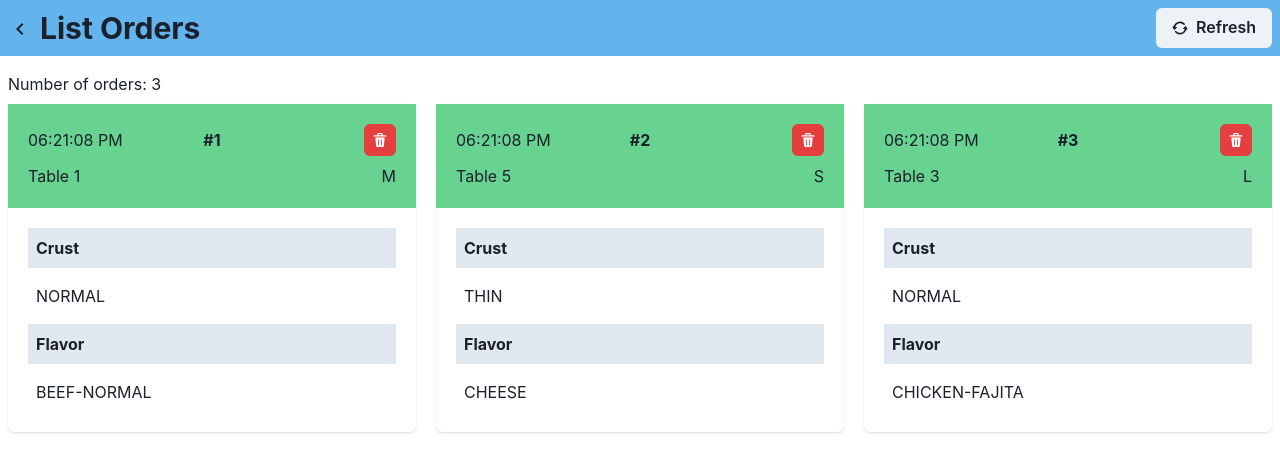
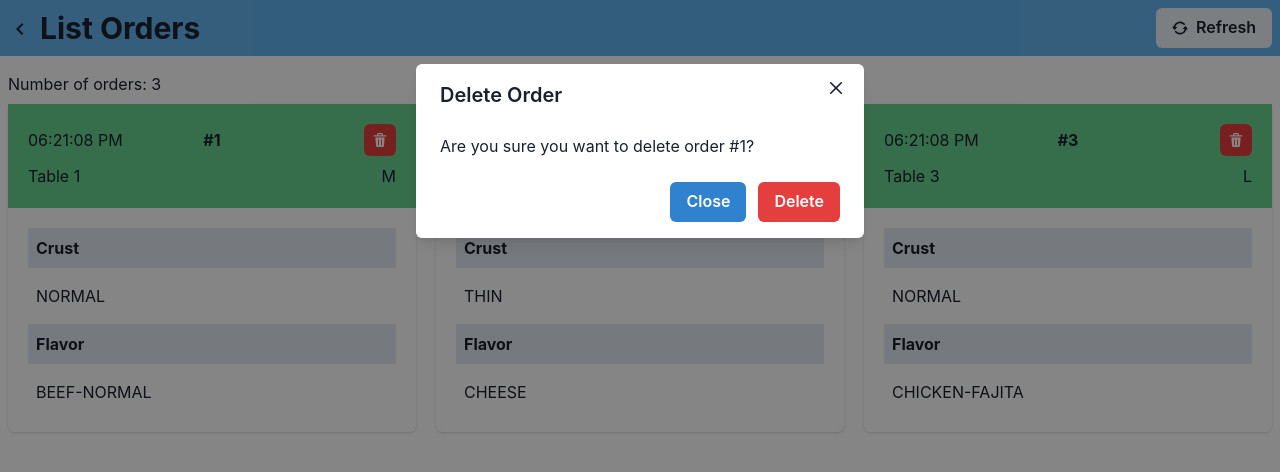
Before and after one commit to dangpg/dough-with-stuff, a React (Vite) app: page /list in a window 1280 px wide. Both pictures are taken after a click on the button 380 px from the left and 140 px from the top of the page. Shown: the top 472 px of the page. Built offline with nearby package versions, Linux system fonts and the light colour scheme; no server answers.

Commit message:
Add delete feature

```diff
--- a/src/components/list-item.tsx
+++ b/src/components/list-item.tsx
@@ -1,25 +1,78 @@
 import {
   Box,
+  Button,
   Card,
   CardBody,
   CardHeader,
   Flex,
   IconButton,
+  Modal,
+  ModalBody,
+  ModalCloseButton,
+  ModalContent,
+  ModalFooter,
+  ModalHeader,
+  ModalOverlay,
   Text,
+  useDisclosure,
+  useToast,
   VStack,
 } from "@chakra-ui/react";
 import { DeleteIcon } from "@chakra-ui/icons";
 import { PizzaDto } from "../types/pizza-dto";
 import { formatTimestamp } from "../utils";
+import { usePizzaAPI } from "../hooks/usePizzaAPI";
+import { useEffect } from "react";
+import LoadingOverlay from "./loading-overlay";
 
 interface Props {
   pizza: PizzaDto;
+  onOrderDeleted: () => void;
 }
 
-const ListItem = ({ pizza }: Props) => {
+const ListItem = ({ pizza, onOrderDeleted }: Props) => {
   const { Order_ID, Timestamp, Table_No, Size, Crust, Flavor } = pizza;
 
+  const toast = useToast();
+  const { isOpen, onOpen, onClose } = useDisclosure();
+
+  const { isDone, hasError, deletePizza, isPending } = usePizzaAPI();
+
+  const handleDeleteClick = async () => {
+    if (Order_ID === undefined) return;
+
+    deletePizza(Order_ID);
+  };
+
+  useEffect(() => {
+    if (!isDone || !Order_ID) return;
+
+    if (hasError) {
+      toast({
+        title: "Unexpected error.",
+        description: `An error occurred while deleting the order #${Order_ID}. Please try again.`,
+        status: "error",
+        duration: 5000,
+        isClosable: true,
+      });
+
+      return;
+    }
+
+    toast({
+      title: "Order deleted.",
+      description: `Successfully deleted order #${Order_ID}.`,
+      status: "success",
+      duration: 5000,
+      isClosable: true,
+    });
+
+    onOrderDeleted();
+  }, [isDone, hasError, toast, onOrderDeleted, Order_ID]);
+
   return (
+    <>
+      {isPending && <LoadingOverlay>Deleting Order</LoadingOverlay>}
       <Card>
         <CardHeader bg="green.300">
           <VStack alignItems="stretch">
@@ -36,6 +89,7 @@ const ListItem = ({ pizza }: Props) => {
                   aria-label="Delete Order"
                   size="sm"
                   icon={<DeleteIcon />}
+                  onClick={onOpen}
                 />
               </Flex>
             </Flex>
@@ -62,6 +116,33 @@ const ListItem = ({ pizza }: Props) => {
           </VStack>
         </CardBody>
       </Card>
+
+      <Modal isOpen={isOpen} onClose={onClose}>
+        <ModalOverlay />
+        <ModalContent>
+          <ModalHeader>Delete Order</ModalHeader>
+          <ModalCloseButton />
+          <ModalBody>
+            <Text>{`Are you sure you want to delete order #${Order_ID}?`}</Text>
+          </ModalBody>
+
+          <ModalFooter>
+            <Button colorScheme="blue" mr={3} onClick={onClose}>
+              Close
+            </Button>
+            <Button
+              colorScheme="red"
+              onClick={() => {
+                onClose();
+                handleDeleteClick();
+              }}
+            >
+              Delete
+            </Button>
+          </ModalFooter>
+        </ModalContent>
+      </Modal>
+    </>
   );
 };
 
--- a/src/hooks/usePizzaAPI.ts
+++ b/src/hooks/usePizzaAPI.ts
@@ -46,6 +46,16 @@ const testRead = async () => {
           Timestamp: "2019-12-03T18:21:08.710006",
         },
       ]);
+    }, Math.floor(Math.random() * 1000) + 500)
+  );
+};
+
+const testDelete = async (orderId: number) => {
+  return new Promise((resolve, reject) =>
+    setTimeout(() => {
+      console.log(`Deleted order ${orderId}`);
+      resolve(undefined);
+      // reject();
     }, Math.floor(Math.random() * 1000) + 500)
   );
 };
@@ -100,5 +110,31 @@ export const usePizzaAPI = () => {
     }
   }, []);
 
-  return { isPending, hasError, submitPizzas, isDone, getPizzas, pizzas };
+  const deletePizza = useCallback(async (orderId: number) => {
+    setIsDone(false);
+    setIsPending(true);
+    setHasError(false);
+
+    try {
+      // await PizzaClient.orders.ordersDelete(orderId);
+      await testDelete(orderId);
+
+      setIsDone(true);
+    } catch {
+      setHasError(true);
+      setIsDone(true);
+    } finally {
+      setIsPending(false);
+    }
+  }, []);
+
+  return {
+    isPending,
+    hasError,
+    submitPizzas,
+    isDone,
+    getPizzas,
+    pizzas,
+    deletePizza,
+  };
 };
--- a/src/pages/list.tsx
+++ b/src/pages/list.tsx
@@ -11,7 +11,7 @@ import {
   Text,
   VStack,
 } from "@chakra-ui/react";
-import { useEffect } from "react";
+import { useCallback, useEffect } from "react";
 import { Link } from "react-router-dom";
 import ListItem from "../components/list-item";
 import LoadingOverlay from "../components/loading-overlay";
@@ -23,6 +23,10 @@ const List = () => {
   const handleRefreshClick = () => {
     getPizzas();
   };
+
+  const handleOrderDeleted = useCallback(() => {
+    getPizzas();
+  }, [getPizzas]);
 
   useEffect(() => {
     if (pizzas) return;
@@ -63,7 +67,7 @@ const List = () => {
           >
             {pizzas.map((pizza) => (
               <GridItem key={pizza.Order_ID}>
-                <ListItem pizza={pizza} />
+                <ListItem pizza={pizza} onOrderDeleted={handleOrderDeleted} />
               </GridItem>
             ))}
           </Grid>
```
Lines whose indentation alone changed are shown as unchanged.
